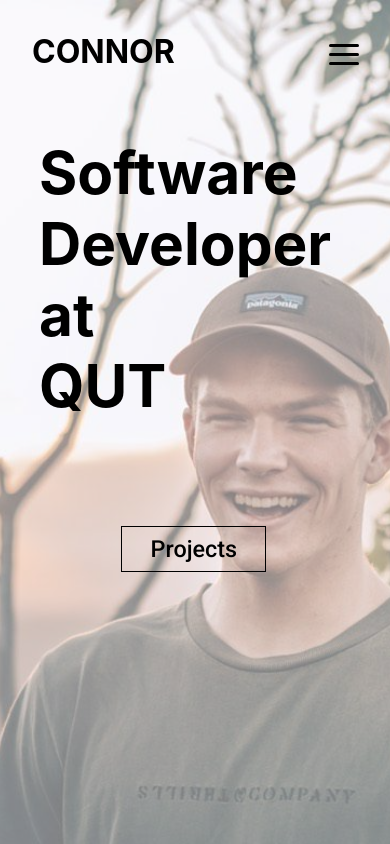
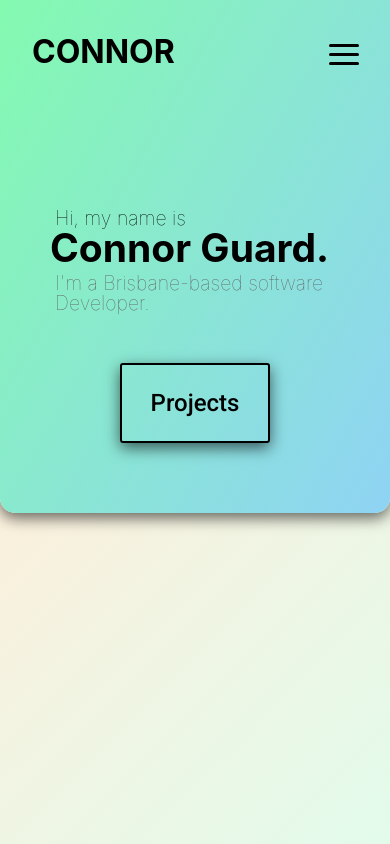
Before and after one commit to ConnorGuard/Portfolio-Connor-Guard, a React (Create React App) app: page / in a window 390 px wide. Built offline with nearby package versions, Linux system fonts and the light colour scheme; no server answers.

Commit message:
home page revamp

```diff
--- a/src/css/home.css
+++ b/src/css/home.css
@@ -1,152 +1,127 @@
-@media(min-width:500px){
-    #home-page{
-        transition: all 4s ease-in-out;
-        align-items: center;
-    }
+
 .homePage{
     font-family: 'Roboto', sans-serif;
-        padding-left: 40%;
-        text-align:center;
-        font-size: 5em;
-        display:flex;
-        max-width: 100%;
-        margin: auto;
-        padding-top: 10%;
-        transition: all 4s ease-in-out;
-        text-align: center;
 }
-    .grid-home .image.connor{
-        margin-top: 30%;
-        margin-left: -18%;
-        max-height :600px;
-        max-width:500px;
-        height: auto;
-        width:100%;
-        display: flex;
-        border: 5px solid white;
-        border-radius: 10px;
+.Title{
+    word-wrap: break-word;
+    z-index: 1;
+    text-align: left;
+    align-items: center;
+    line-height: 0.3;
+    margin-left: 20%;
+    margin-right: 35%;
+    padding-top: 300px;
+    padding-left: 50px;
+    padding-right: 50px;
+    padding-bottom: 100px;
+    background-image: linear-gradient(120deg, #84fab0 0%, #8fd3f4 100%);
+    border-bottom-left-radius: 15px;
+    border-bottom-right-radius: 15px;
     box-shadow: 0 5px 15px 0px rgba(0,0,0,0.6);
 }
-    .grid-home{
-        display: grid;
-        grid-template-columns: 50% 30% 20%;
+#home-page h1{
+    word-wrap: break-word;
+    display: block;
+    font-size: 5vw;
+    line-height: 0;
 }
-
-    .homePage h3 {
-        font-size: 7vw;
-        display: flex;
-        margin-top: 15%;
-        color: rgb(0, 0, 0);
-        position:relative;
-        text-align: left;
-        z-index: 1;
-        max-width: 50%;
+#home-page h2{
+    word-wrap: break-word;
+    display: block;
+    font-size: 1.8rem;
+    font-weight:lighter;
+    margin-left: 5px;
 }
-    .toProjects{
-        padding-top:120%;
-        display: flex;
-        align-items: center;
-        margin-left: -170%;
+#home-page h3{
+    word-wrap: break-word;
+    display: block;
+    font-size: 2rem;
+    color: rgb(93, 93, 93);
+    font-weight:lighter;
+    margin-left: 5px;
+    line-height: 1;
 }
-
-    .toProjects button{
-        display: flex;
-        align-items: center;
-        padding:0.35em 1.2em;
-        border:2px solid white;
-        margin:0 0.3em 0.3em 0;
-        border-radius:0em;
+.toProjects.button{
+    font-family: 'Roboto', sans-serif;
+    display:inline-block;
+    border:2px solid black;
+    border-radius:0.12em;
     box-sizing: border-box;
-        text-decoration:none;
-        font-family: 'Roboto', sans-serif;
-        font-weight:500;
-        color :white;
+    color : black;
     background-color: transparent;
     text-align:center;
-        font-size: 1.5em;
-        transition: all 0.2s;
-        z-index: 5;
+    padding: 0;
+    height: 80px;
+    width:150px;
+    margin: auto;
+    font-size: 1.5rem;
+    box-shadow: 0 5px 15px 0px rgba(0,0,0,0.6);
+    z-index: 3;
+    transition: all 7s;
+    display: block;
+    margin-top: 80px;
 }
-    .toProjects button:hover{
-        background-color: white;
-        color: rgb(0, 0, 0);
-    }
-
-    .toProjects button:focus {
-        outline: none;
-    }
+.toProjects.button:hover{
+    color : rgb(255, 255, 255);
+    background-color : black;
+    box-shadow: 0 5px 15px 0px rgba(0,0,0,0.6);
+    transition: all 0.4s;
 }
 
 
-@media(max-width: 1000px){
-    .grid-home{
 
-    }
-    .grid-home .image.connor{
-        transition: all 4s ease-in-out;
-        margin-left: 0;
-        width:130%;
-    }
-    #home-page{
-        padding-top: 15%;
-        padding-left: 0;
-    }
-    .toProjects {
-        font-size: 2vw;
-    }
-    .toProjects.button button{
-        border: 1px solid white;
+.image.connor{
+    transition: all 7s;
+    display: flex;
+    margin-top: 300px;
+    margin-left: 70%;
+    width: auto;
+    height: 450px;
+    border-radius: 10px;
+    box-shadow: 0 5px 15px 0px rgba(0,0,0,0.6);
+    z-index: -3;
+}.image.connor:hover{
+    animation: float 3s ease-in-out infinite;
 }
 
 
-}
 
-/*for mobile*/
-@media(max-width: 500px){
-    .grid-home .image.connor{
-       display: none;
-    }
+@media(max-width:1000px){
     #home{
-        background-image: url("connor.jpg");
         background-repeat: no-repeat;
         background-size:cover;
+        min-height: 500px;
     }
     #home-page{
-        background-color: rgba(255, 255, 255, 0.5);
-        height: 120vh;
-        padding-top:0.1%;
+        height:120vh;
+
     }
-    .homePage h3 {
-        font-size: 15vw;
-        margin-top: 35%;
-        margin-left: 10%;
-        color: rgb(0, 0, 0);
-        position:relative;
-        text-align: left;
-        z-index: 1;
-        max-width: 50%;
+    .Title{
+        padding-top: 200px;
+        max-width: 90%;
+        margin: auto;
     }
-    .toProjects.button button{
-        margin-top: 30%;
-        display: flex;
-        align-items: center;
-        padding:0.35em 1.2em;
-        border:1px solid black;
-        border-radius:0em;
-        box-sizing: border-box;
-        text-decoration:none;
-        font-family: 'Roboto', sans-serif;
-        font-weight:500;
-        color :black;
-        background-color: transparent;
-        text-align:center;
-        font-size: 3em;
-        transition: all 0.2s;
-        z-index: 5;
+    #home-page h1{
+        font-size: 10vw;
     }
-    .toProjects button:hover{
-        background-color: black;
-        color: rgb(255, 255, 255);
+    #home-page h2{
+        font-size: 5vw;
+    }
+    #home-page h3{
+        font-size: 5vw;
+    }
+    .grid-home{
+   display:grid;
+   grid-template-columns: auto;
+    }
+    .toProjects.button{
+     margin-left: 0px;
+     max-width: 80%;
+     margin: auto;
+     transform: translatey(30px);
+    }
+    .image.connor{
+        display: none;
     }
 }
 
--- a/src/pages/Home.js
+++ b/src/pages/Home.js
@@ -2,14 +2,15 @@ export default Home;
 
 function Home() {
     return (
-        <div id ="home-page">
+        <div id="home-page">
             <div class="grid-home">
-                <div class="homePage">
-                    <h3>Software Developer at QUT</h3>
-                </div>
-                <a href="#about"><img class="image connor" src="./connor.jpg" ></img></a>
-                <div class="toProjects button">
-                    <button onClick={() => { window.location.href = '#proj'; }}>Projects</button>
+                <div class="Title">
+                    <h2>Hi, my name is</h2>
+                    <h1>Connor Guard.</h1>
+                    <h3>
+                        I'm a Brisbane-based software Developer.
+                    </h3>
+                    <button class="toProjects button" onClick={() => { window.location.href = '#proj'; }}>Projects</button>
                 </div>
             </div>
         </div>
```
Lines whose indentation alone changed are shown as unchanged.
